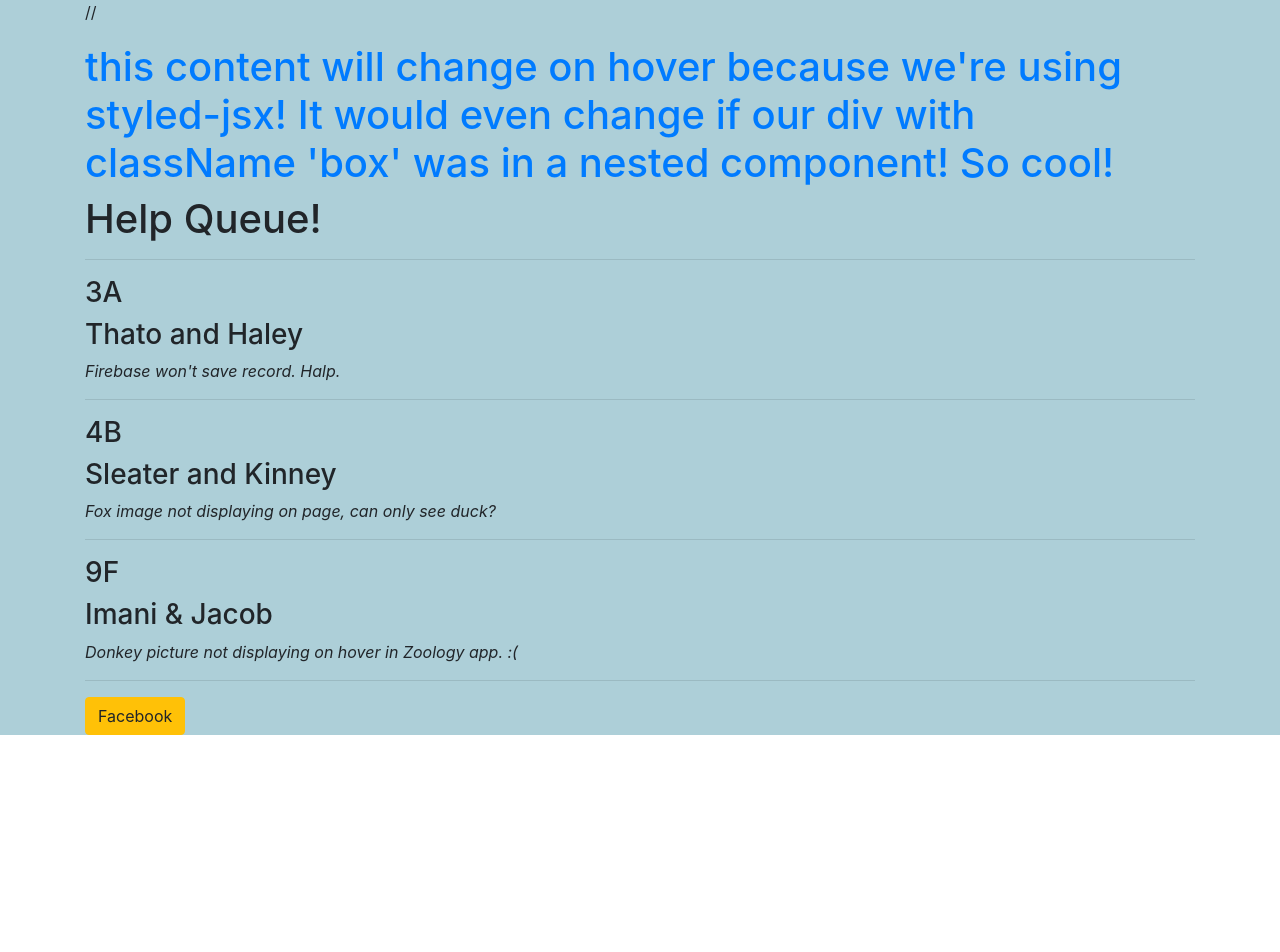
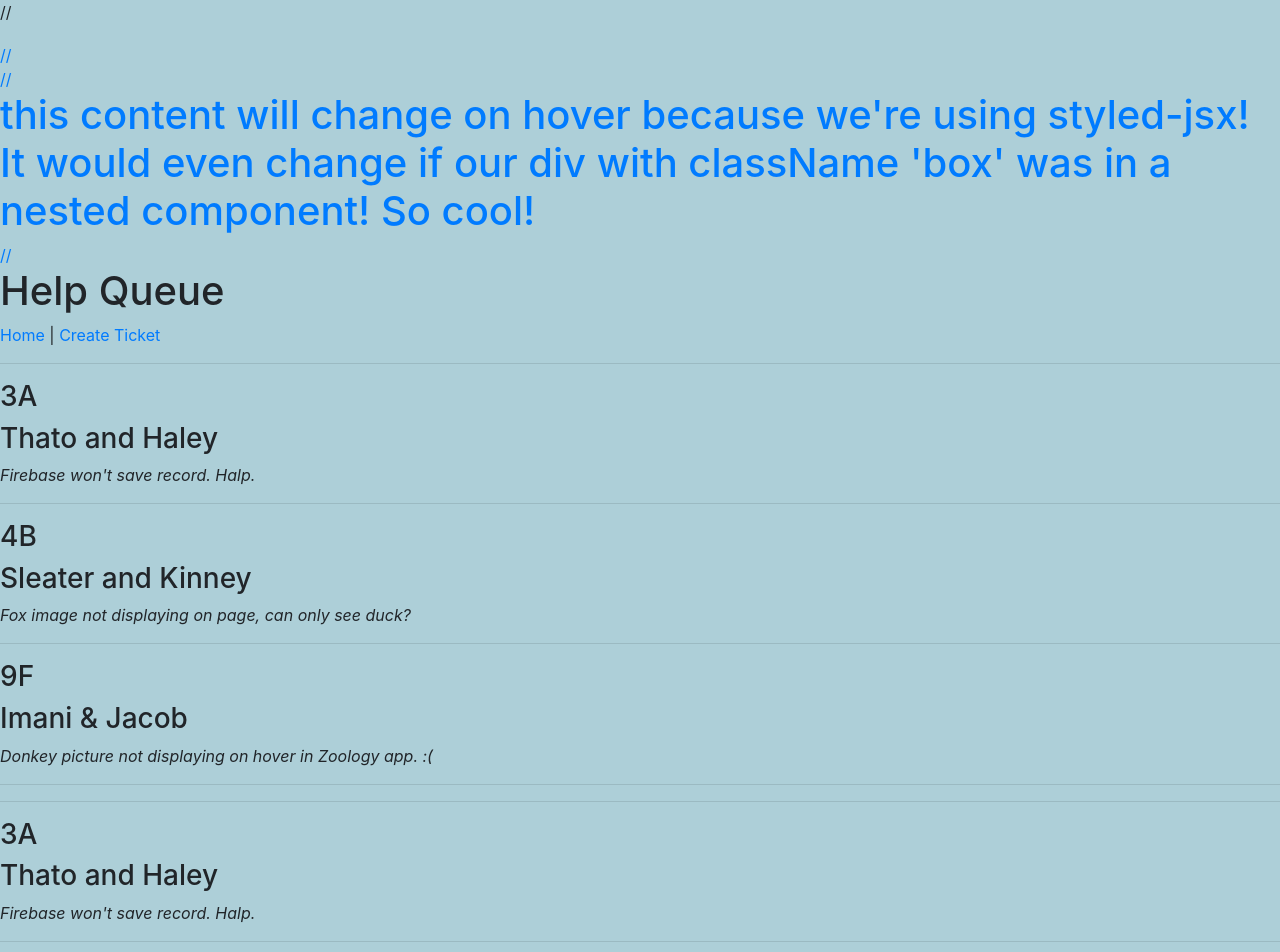
Before and after one commit to QIANQIANHU/react-help-queue, a React app: page / in a window 1280 px wide. Shown: the top 952 px of the page. Before the commit the page ends 800 px from the top, so only its background shows below. Built offline with nearby package versions, Linux system fonts and the light colour scheme.

Commit message:
add newticketform, fix react-router-dom: ^4.0.0 to 4.2.2

```diff
--- a/package.json
+++ b/package.json
@@ -17,6 +17,7 @@
     "react": "^16.3.2",
     "react-bootstrap": "^0.32.1",
     "react-dom": "^16.3.2",
+    "react-router-dom": "^4.2.2",
     "styled-jsx": "^2.2.6"
   },
   "devDependencies": {
--- a/src/components/App.jsx
+++ b/src/components/App.jsx
@@ -2,15 +2,14 @@ import React from 'react';
 import Header from './Header';
 import TicketList from './TicketList';
 import { Button } from 'react-bootstrap';
+import { Switch, Route } from 'react-router-dom';
+import NewTicketForm from './NewTicketForm';
 
 function App(){
-
   return (
-    <div className="container">
+    <div>
       // <style jsx global>{`
-      //   .container {
-      //     padding: 20px;
-      //   }
+      //
       //   body {
       //     font-family: Helvetica;
       //   }
@@ -28,32 +27,22 @@ function App(){
       //     color: #888;
       //     text-decoration: none;
       //   }
-      //   #primary{
-      //     font-size: 14px;
-      //     font-weight: 400;
-      //     background-color: #428bca;
-      //     border-radius: 5px;
-      //     width: 110px;
-      //     padding: 6px 12px;
-      //     border-color: #529fdc;
-      //     color: white;
-      //   }
-      //   #primary:hover{
-      //     background-color: #357ebd;
-      //     cursor: pointer;
-      //   }
       // `}</style>
 
       <div style={{margin: '19px auto 0'}}>
         <a href="https://medium.com/" target="_blank">
-          <div className="box">
-            <h1>this content will change on hover because we're using styled-jsx! It would even change if our div with className 'box' was in a nested component! So cool!</h1>
-          </div>
+          // <div className="box">
+          //   <h1>this content will change on hover because we're using styled-jsx! It would even change if our div with className 'box' was in a nested component! So cool!</h1>
+          // </div>
         </a>
       </div>
       <Header/>
       <TicketList/>
-      <Button bsStyle="warning">Facebook</Button>
+      <Switch>
+        <Route exact path='/' component={TicketList} />
+        <Route path='/newticket' component={NewTicketForm} />
+      </Switch>
+      <Button bsStyle="warning">Test</Button>
     </div>
   );
 }
--- a/src/components/Header.jsx
+++ b/src/components/Header.jsx
@@ -1,9 +1,12 @@
 import React from 'react';
-
+import { Link } from 'react-router-dom';
 
 function Header(){
   return (
-    <h1>Help Queue!</h1>
+    <div>
+      <h1>Help Queue</h1>
+      <Link to="/">Home</Link> | <Link to="/newticket">Create Ticket</Link>
+    </div>
   );
 }
 
--- /dev/null
+++ b/src/components/NewTicketForm.jsx
@@ -0,0 +1,25 @@
+// import React from 'react';
+//
+// function NewTicketForm(){
+//   return (
+//     <Button>test</Button>
+//     // <div>
+//     //   <form>
+//     //     <input
+//     //       type='text'
+//     //       id='names'
+//     //       placeholder='Pair Names'/>
+//     //     <input
+//     //       type='text'
+//     //       id='location'
+//     //       placeholder='Location'/>
+//     //     <textarea
+//     //       id='issue'
+//     //       placeholder='Describe your issue.'/>
+//     //     <button type='submit'>Help!</button>
+//     //   </form>
+//     // </div>
+//   );
+// }
+//
+// export default NewTicketForm;
--- a/src/index.jsx
+++ b/src/index.jsx
@@ -3,14 +3,14 @@ import ReactDOM from 'react-dom';
 import App from './components/App';
 import { AppContainer } from 'react-hot-loader';
 import 'bootstrap/dist/css/bootstrap.css';
-
-
-
+import { HashRouter } from 'react-router-dom';
 
 const render = (Component) => {
   ReactDOM.render(
     <AppContainer>
-      <Component/>
+      <HashRouter>
+        <Component/>
+      </HashRouter>
     </AppContainer>,
     document.getElementById('react-app-root')
   );
```
Also changed, not shown: 1 other file (tests, documents, lock files or other folders).
